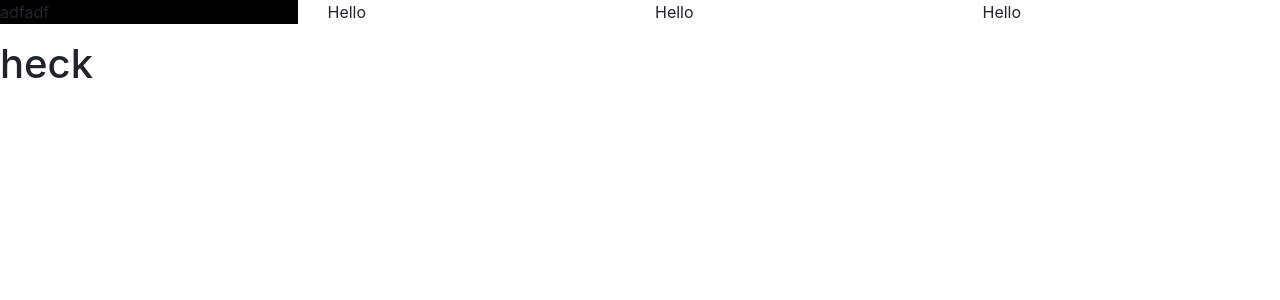
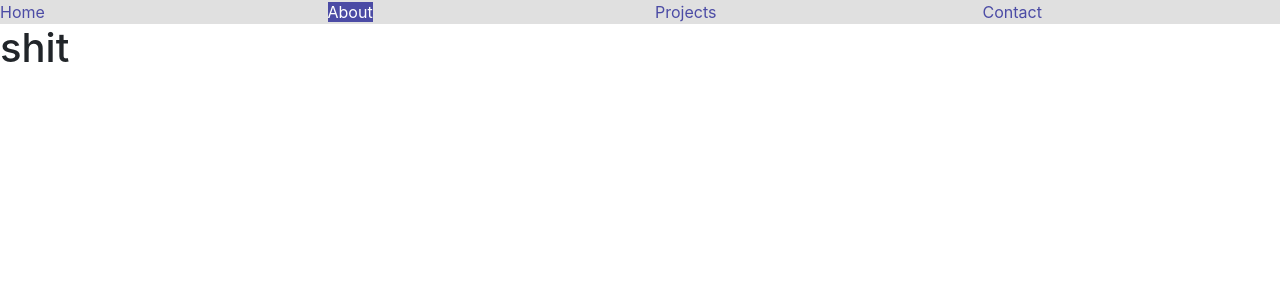
Before and after one commit to SquidDOTjpeg/react-portfolio, a React (Create React App) app: page /about in a window 1280 px wide. Shown: the top 300 px of the page. Built offline with nearby package versions, Linux system fonts and the light colour scheme.

Commit message:
Did more work on the nav

```diff
--- a/src/App.js
+++ b/src/App.js
@@ -1,18 +1,20 @@
 import React from "react";
 import logo from "./logo.svg";
 import { BrowserRouter as Router, Route, Switch } from "react-router-dom";
-import Nav from "./components/Nav/index"
-import Home from "./pages/Home"
-import About from "./pages/About"
-import Contact from "./pages/Contact"
-import Projects from "./pages/Projects"
+import Nav from "./components/Nav/index";
+import Home from "./pages/Home";
+import About from "./pages/About";
+import Contact from "./pages/Contact";
+import Projects from "./pages/Projects";
 import "./App.css";
 
 function App() {
-  return(
+  function handleNavClick() {}
+
+  return (
     <div>
-      <Nav />
       <Router>
+        <Nav />
         <Switch>
           <Route exact path="/">
             <Home />
@@ -28,10 +30,8 @@ function App() {
           </Route>
         </Switch>
       </Router>
-
     </div>
-
-  )
+  );
 }
 
 export default App;
--- a/src/components/Nav/index.js
+++ b/src/components/Nav/index.js
@@ -1,23 +1,60 @@
 import React from "react";
-import { Row, Col, Container } from "../Grid/index";
-import "./style.css"
+import { Row, Col } from "../Grid/index";
+import "./style.css";
+import { Link, useLocation } from "react-router-dom";
 
 function Nav() {
+  const location = useLocation();
+
   return (
+    <div className="nav-container">
       <Row>
         <Col size="md-3">
-        <div className="squid">adfadf</div>
+          <Link
+            to="/"
+            className={
+              location.pathname === "/" ? "nav-links active" : "nav-links"
+            }
+          >
+            Home
+          </Link>
         </Col>
         <Col size="md-3">
-        <p>Hello</p>
+          <Link
+            to="/about"
+            className={
+              location.pathname === "/about" ? "nav-links active" : "nav-links"
+            }
+          >
+            About
+          </Link>
         </Col>
         <Col size="md-3">
-        <p>Hello</p>
+          <Link
+            to="/projects"
+            className={
+              location.pathname === "/projects"
+                ? "nav-links active"
+                : "nav-links"
+            }
+          >
+            Projects
+          </Link>
         </Col>
         <Col size="md-3">
-        <p>Hello</p>
+          <Link
+            to="/contact"
+            className={
+              location.pathname === "/contact"
+                ? "nav-links active"
+                : "nav-links"
+            }
+          >
+            Contact
+          </Link>
         </Col>
       </Row>
+    </div>
   );
 }
 
--- a/src/components/Nav/style.css
+++ b/src/components/Nav/style.css
@@ -1,4 +1,14 @@
-.squid{
-    background-image: url(./Squid.jpg);
-    background-color: red;
+.nav-container{
+    background-color: lightgrey;
+    opacity: 70%;
 }
+
+.nav-links{
+    opacity: 100% !important;
+    color: navy;
+}
+
+.active{
+    color: white;
+    background-color: navy;
+}
--- a/src/pages/About.js
+++ b/src/pages/About.js
@@ -1,7 +1,7 @@
 import React from "react"
 
 function About() {
-    return <h1>heck</h1>
+    return <h1>shit</h1>
 }
 
 export default About
--- a/src/pages/Contact.js
+++ b/src/pages/Contact.js
@@ -1,7 +1,7 @@
 import React from "react"
 
 function Contact() {
-    return <h1>heck</h1>
+    return <h1>fuck</h1>
 }
 
 export default Contact
--- a/src/pages/Projects.js
+++ b/src/pages/Projects.js
@@ -1,7 +1,7 @@
 import React from "react"
 
 function Projects() {
-    return <h1>heck</h1>
+    return <h1>ass</h1>
 }
 
 export default Projects
```
Lines whose indentation alone changed are shown as unchanged.
